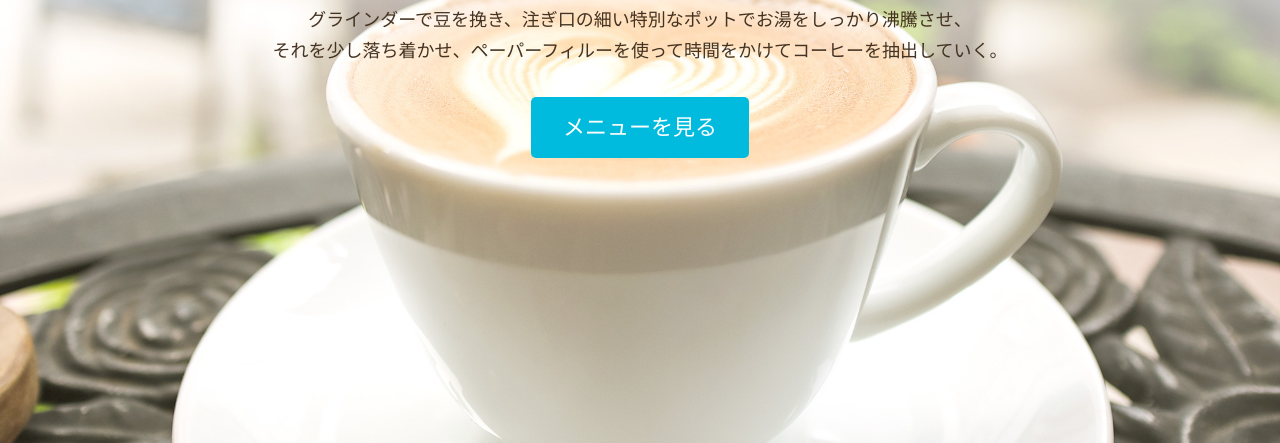
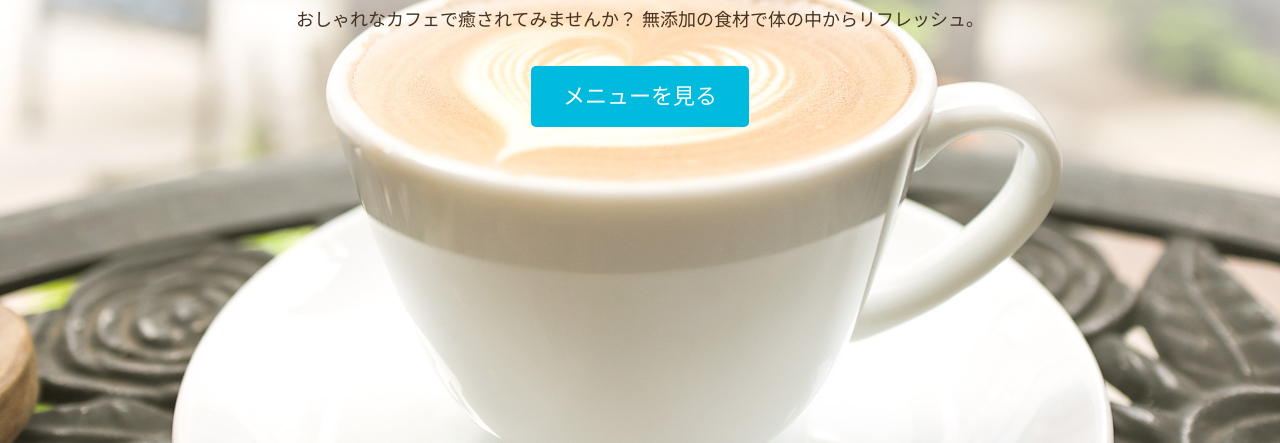
Before and after one commit to Kazuki-ish/learning_WCBCafe, a plain HTML site: page index.html in a window 1280 px wide. Shown: the part 357-800 px from the top of the page. Drawn offline with Linux system fonts and the light colour scheme; some packages are replaced by stand-ins of ours.

Commit message:
コーヒー文言修正

```diff
--- a/index.html
+++ b/index.html
@@ -27,7 +27,7 @@
 
             <div class="home-content wrapper">
                 <h2 class="page-title">We'll Make Your Day</h2>
-                <p>グラインダーで豆を挽き、注ぎ口の細い特別なポットでお湯をしっかり沸騰させ、<br>それを少し落ち着かせ、ペーパーフィルーを使って時間をかけてコーヒーを抽出していく。<!-- おしゃれなカフェで癒されてみませんか？ 無添加の食材で体の中からリフレッシュ。--></p>
+                <p><!-- グラインダーで豆を挽き、注ぎ口の細い特別なポットでお湯をしっかり沸騰させ、<br>それを少し落ち着かせ、ペーパーフィルーを使って時間をかけてコーヒーを抽出していく。--> おしゃれなカフェで癒されてみませんか？ 無添加の食材で体の中からリフレッシュ。</p>
                 <a class="button" href="menu.html">メニューを見る</a>
             </div><!-- /.home-content -->
         </div>
```
